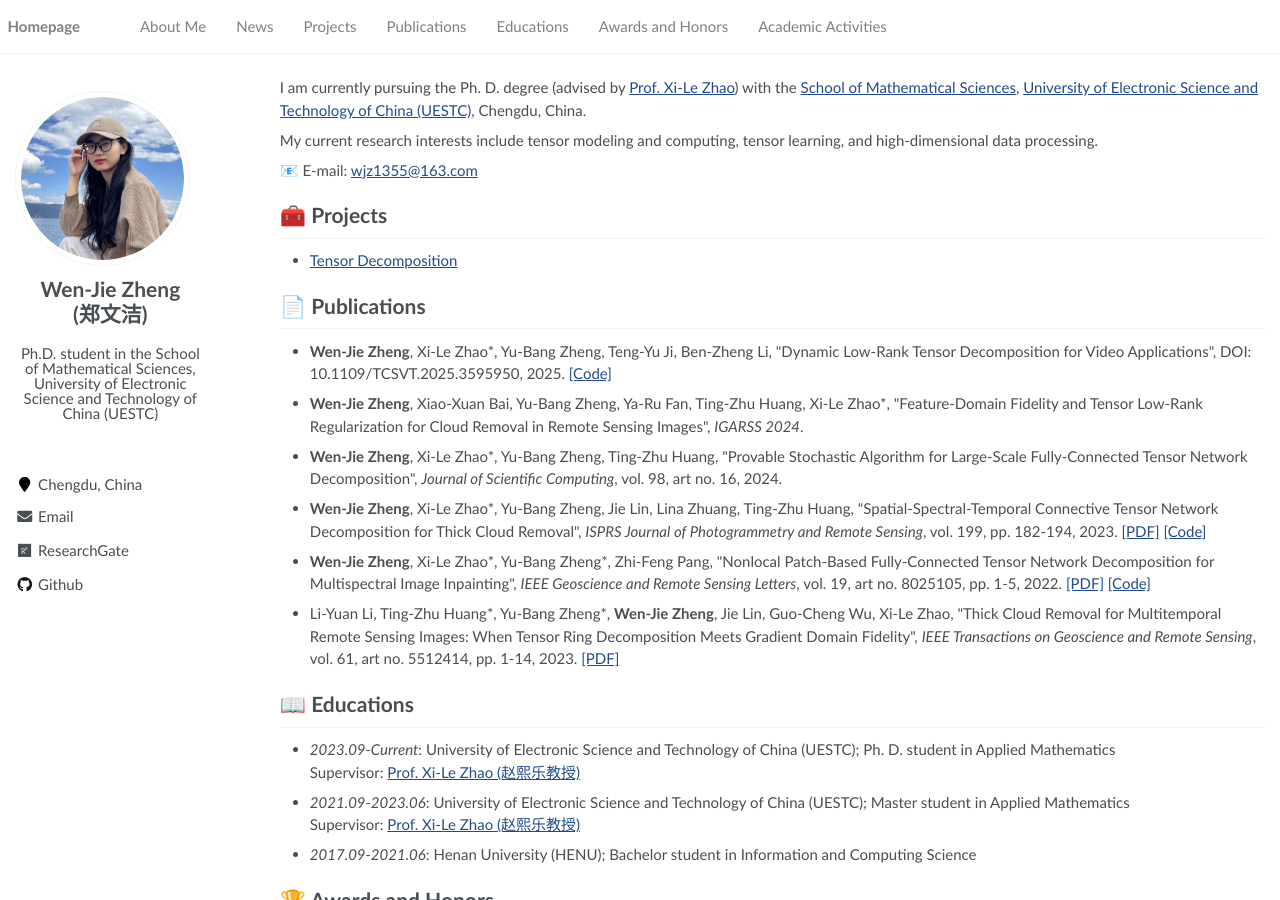
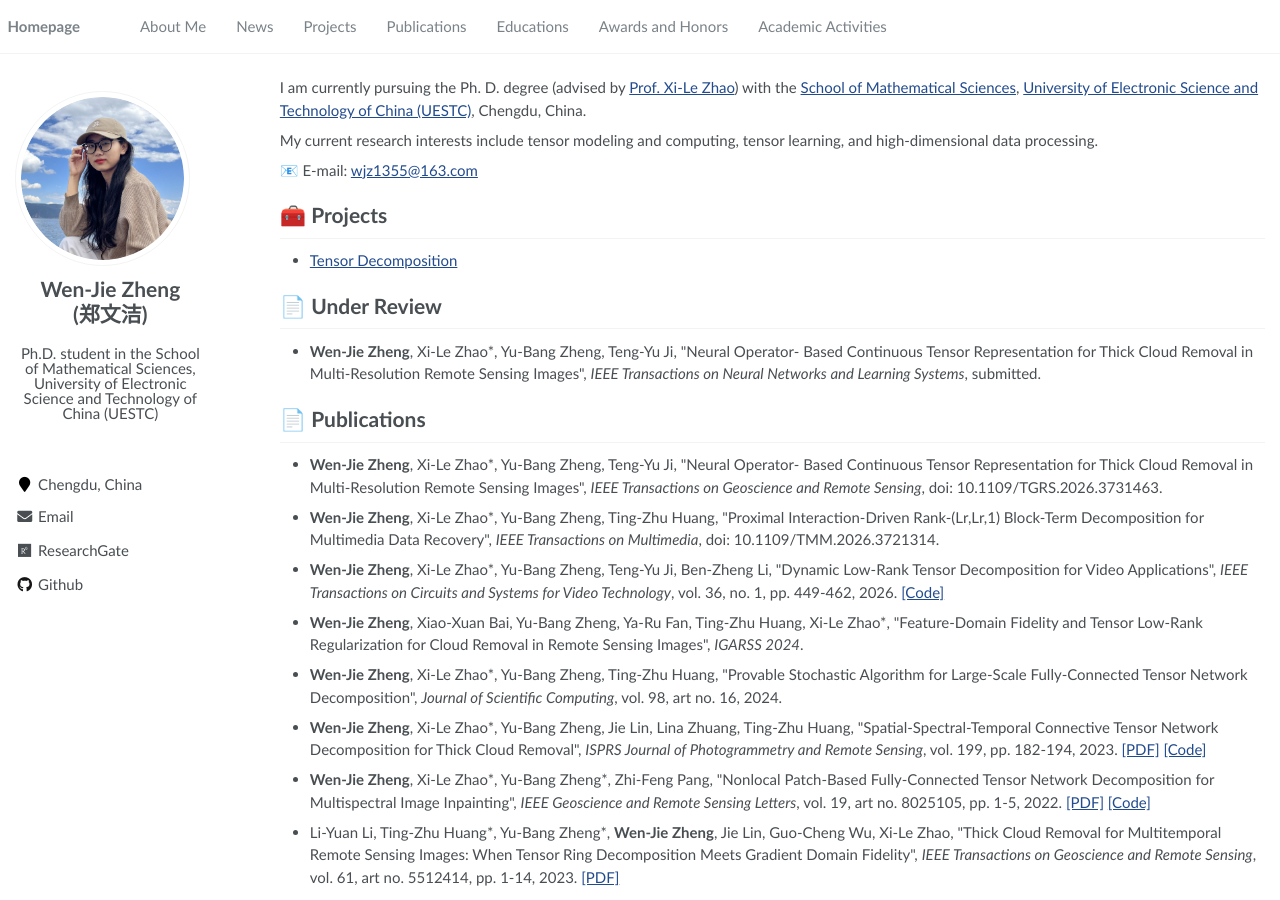
Before and after one commit to wjz1355/wjz1355.github.io, a Jekyll site: the page built from pages/about.md, in a window 1280 px wide and 900 px high. Built offline with Jekyll 4.4.1, drawn with Linux system fonts in a browser that asks for light colours; a script that is not in the unit is left out.

Commit message:
Update about.md

```diff
--- a/pages/about.md
+++ b/pages/about.md
@@ -28,10 +28,17 @@ My current research interests include tensor modeling and computing, tensor lear
 
 -  [Tensor Decomposition](https://github.com/zhaoxile/reproducible-tensor-completion-state-of-the-art)
 
+# 📄 Under Review
+
+- **Wen-Jie Zheng**, Xi-Le Zhao\*, Yu-Bang Zheng, Teng-Yu Ji, \"Neural Operator- Based Continuous Tensor Representation for Thick Cloud Removal in Multi-Resolution Remote Sensing Images\", _IEEE Transactions on Neural Networks and Learning Systems_, submitted.
 
 # 📄 Publications
 
-- **Wen-Jie Zheng**, Xi-Le Zhao\*, Yu-Bang Zheng, Teng-Yu Ji, Ben-Zheng Li, \"Dynamic Low-Rank Tensor Decomposition for Video Applications\", DOI: 10.1109/TCSVT.2025.3595950, 2025. [[Code]](https://wjz1355.github.io/code/code_DyBM.rar)
+- **Wen-Jie Zheng**, Xi-Le Zhao\*, Yu-Bang Zheng, Teng-Yu Ji, \"Neural Operator- Based Continuous Tensor Representation for Thick Cloud Removal in Multi-Resolution Remote Sensing Images\", _IEEE Transactions on Geoscience and Remote Sensing_, doi: 10.1109/TGRS.2026.3731463.
+
+- **Wen-Jie Zheng**, Xi-Le Zhao\*, Yu-Bang Zheng, Ting-Zhu Huang, \"Proximal Interaction-Driven Rank-(Lr,Lr,1) Block-Term Decomposition for Multimedia Data Recovery\", _IEEE Transactions on Multimedia_, doi: 10.1109/TMM.2026.3721314.
+
+- **Wen-Jie Zheng**, Xi-Le Zhao\*, Yu-Bang Zheng, Teng-Yu Ji, Ben-Zheng Li, \"Dynamic Low-Rank Tensor Decomposition for Video Applications\", _IEEE Transactions on Circuits and Systems for Video Technology_, vol. 36, no. 1, pp. 449-462, 2026. [[Code]](https://wjz1355.github.io/code/code_DyBM.rar)
 
 - **Wen-Jie Zheng**, Xiao-Xuan Bai, Yu-Bang Zheng, Ya-Ru Fan, Ting-Zhu Huang,  Xi-Le Zhao\*, \"Feature-Domain Fidelity and Tensor Low-Rank Regularization for Cloud Removal in Remote Sensing Images\", _IGARSS 2024_.
 
```
